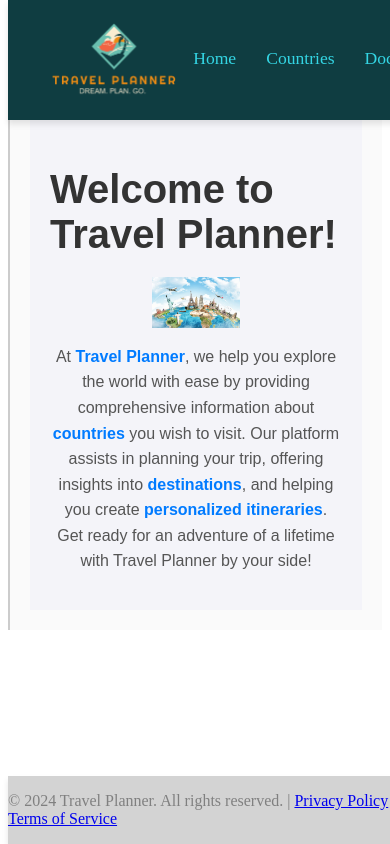
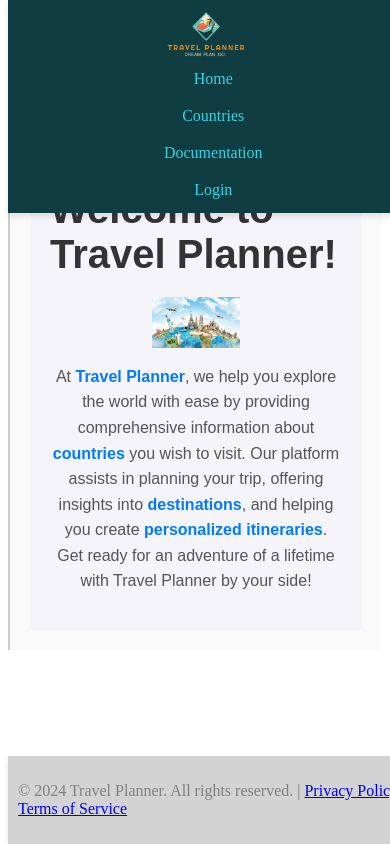
Before and after one commit to qmer05/travel_planner_frontend, a React (Vite) app: page / in a window 390 px wide. Built offline with nearby package versions, Linux system fonts and the light colour scheme; no server answers.

Commit message:
added responsiveness

```diff
--- a/src/layouts/Mainlayout.jsx
+++ b/src/layouts/Mainlayout.jsx
@@ -54,17 +54,32 @@ const Header = styled.header`
   box-shadow: 0 4px 6px rgba(0, 0, 0, 0.1);
   position: fixed;
   top: 0;
-  width: 95%;
+  width: 95%; /* Make sure it spans the full width of the viewport */
+  z-index: 1000;
+
+  @media (max-width: 768px) {
+    flex-direction: column; /* Stack items vertically on smaller screens */
+    padding: 10px 20px; /* Adjust padding */
+  }
 `;
 
 const Logo = styled.div`
   display: flex;
   align-items: center;
+  cursor: pointer;
+
+  @media (max-width: 768px) {
+    margin-bottom: 10px; /* Adds spacing between the logo and navigation on small screens */
+  }
 `;
 
 const LogoImg = styled.img`
-  height: 80px;
+  height: 60px; /* Reduce logo size for smaller screens */
   margin-right: 15px;
+
+  @media (max-width: 768px) {
+    height: 50px; /* Further adjust logo size for narrow devices */
+  }
 `;
 
 /*
@@ -78,36 +93,51 @@ const LogoText = styled.h1`
 const NavMenu = styled.nav`
   display: flex;
   gap: 30px;
+
+  @media (max-width: 768px) {
+    flex-direction: column; /* Stack navigation links vertically */
+    gap: 15px; /* Adjust spacing between links */
+    align-items: center; /* Center align navigation */
+  }
 `;
 
 const NavItem = styled(Link)`
   color: #34d5e3;
   text-decoration: none;
   font-size: 1.1rem;
-  font-weight: normal; /* Set a consistent font weight */
-  padding-bottom: 2px; /* Optional: Adds spacing for underline effect */
-  position: relative; /* Allows custom hover effects */
+  font-weight: normal;
+  padding-bottom: 2px;
+  position: relative;
 
   &::after {
     content: "";
     display: block;
     height: 2px;
     width: 0;
-    background:rgb(68, 132, 75); /* Color for underline */
-    transition: width 0.3s ease; /* Smooth underline animation */
+    background: rgb(68, 132, 75);
+    transition: width 0.3s ease;
   }
 
   &:hover::after {
-    width: 100%; /* Expand the underline on hover */
+    width: 100%;
+  }
+
+  @media (max-width: 768px) {
+    font-size: 1rem; /* Slightly reduce font size */
   }
 `;
 
-// Content Layout
+// Add this to ensure the main content stays accessible
 const Content = styled.div`
   display: flex;
-  margin-top: 100px; /* Adjust this value based on the height of your header */
-  margin-bottom: 80px; /* Adjust for footer height */
+  flex-direction: column; /* Adjust content layout for responsive design */
+  margin-top: 100px;
+  margin-bottom: 80px;
   color: #333;
+
+  @media (max-width: 768px) {
+    margin-top: 120px; /* Increase top margin for the stacked header */
+  }
 `;
 
 /*
@@ -156,5 +186,6 @@ const Footer = styled.footer`
   position: fixed;
   bottom: 0;
   width: 100%;
-  z-index: 500; /* Ensures the footer appears above other content if overlapping */
+  z-index: 500;
+  padding: 10px; /* Add some padding for better spacing */
 `;
```
